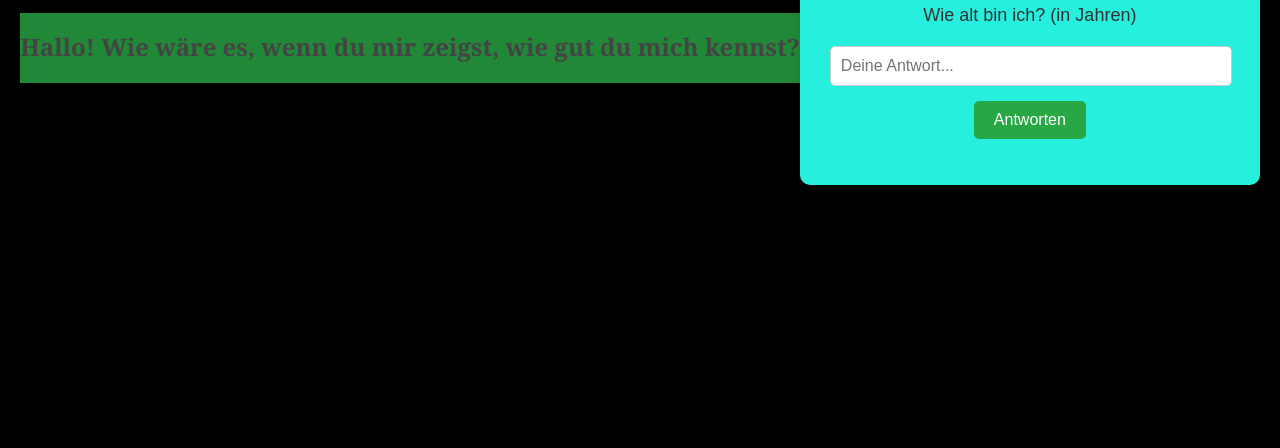
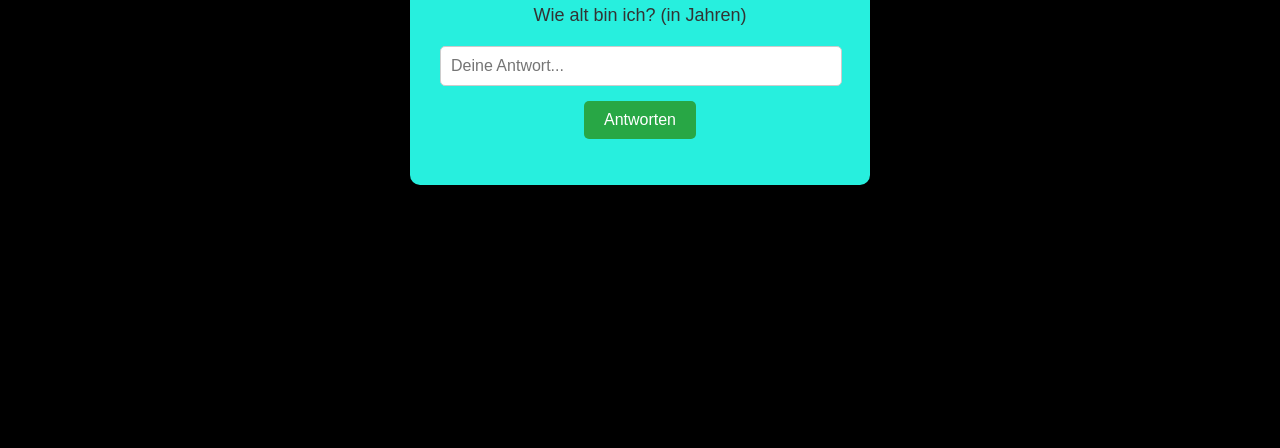
Before and after one commit to Mal1k85/Wie_gut_kennst_du_mich, a plain HTML site: page index.html in a window 1280 px wide. Shown: the part 352-800 px from the top of the page. Drawn offline with Linux system fonts and the light colour scheme.

Commit message:
Update index.html

```diff
--- a/index.html
+++ b/index.html
@@ -7,9 +7,6 @@
     <link rel="stylesheet" href="style.css">
 </head>
 <body>
-    <header id="title" class="title">
-         <h1>Hallo! Wie wäre es, wenn du mir zeigst, wie gut du mich kennst?</h1>
-    </header>
     <div class="container">
         <h1>Wie gut kennst du Yasar?</h1>
         <p id="frageText"></p>
```
